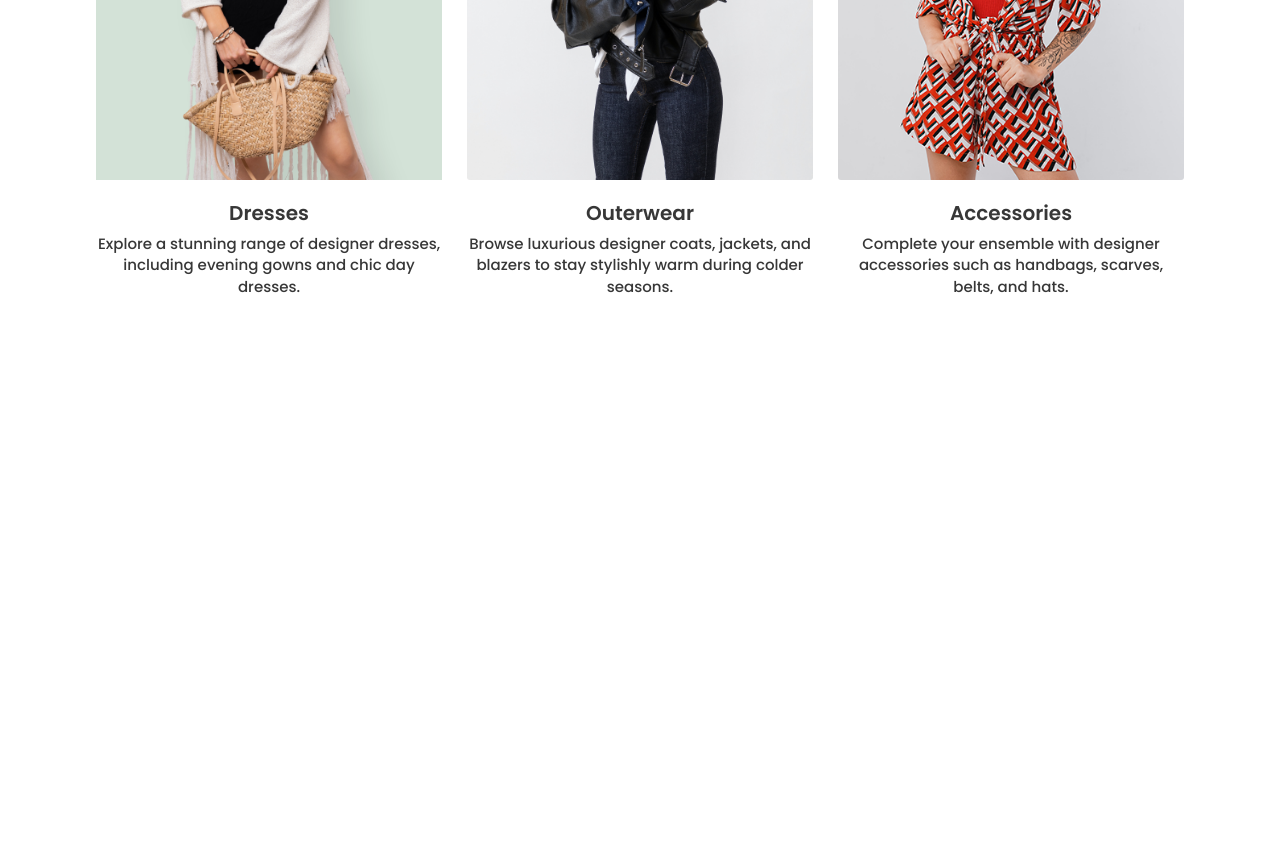
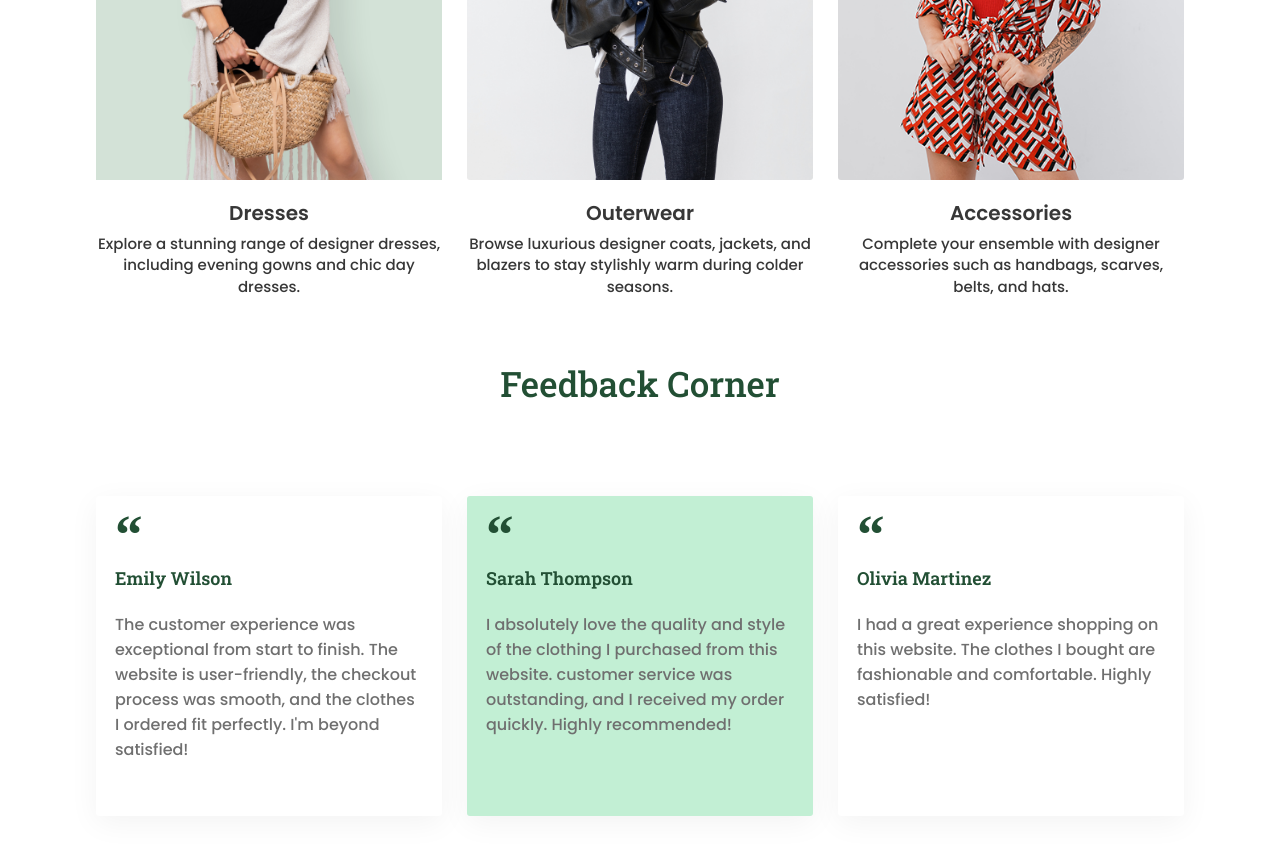
Before and after one commit to MohammedAboSido/Fashion-Website, a plain HTML site: page index.html in a window 1280 px wide. Shown: the part 3669-4523 px from the top of the page. Before the commit the page ends 3969 px from the top, so only its background shows below. Drawn offline with Linux system fonts and the light colour scheme.

Commit message:
Feadback Section

```diff
--- a/css/style.css
+++ b/css/style.css
@@ -430,6 +430,55 @@ header {
 
 /* End Designer Section */
 
+/* Start Feedback Section  */
+.feedback {
+  background-color: var(--white-color);
+  margin-bottom: 181px;
+}
+.feedback .feedback-wrapper {
+  display: flex;
+  flex-direction: column;
+}
+
+.feedback .feedback-wrapper .cards-wrapper {
+  margin-top: 109px;
+  display: flex;
+  align-items: center;
+  justify-content: space-between;
+  gap: 37px;
+}
+.feedback .feedback-wrapper .cards-wrapper .card {
+  flex: 1 434px;
+  height: 253px;
+  padding: 7px 19px 29px;
+  border-radius: 3px;
+  background: #fff;
+  box-shadow: 0px 7px 30px 0px rgba(0, 0, 0, 0.05);
+}
+.feedback .feedback-wrapper .cards-wrapper .card:nth-child(2) {
+  background-color: var(--bg-color);
+}
+.feedback .feedback-wrapper .cards-wrapper .card h4 {
+  color: var(--main-color);
+  font-family: "Arial Rounded MT";
+  font-size: 60px;
+  font-weight: 900;
+}
+.feedback .feedback-wrapper .cards-wrapper .card span {
+  color: var(--main-color);
+  font-family: "Roboto Slab", serif;
+  font-size: 22px;
+  font-weight: 600;
+}
+.feedback .feedback-wrapper .cards-wrapper .card p {
+  color: var(--grey-color);
+  font-size: 16px;
+  font-family: "Poppins", sans-serif;
+  font-weight: 500;
+  margin-top: 30px;
+}
+/* End Feedback Section  */
+
 /* Start Responsive */
 /* Mobile & Tablet*/
 @media screen and (max-width: 1024px) {
@@ -621,6 +670,34 @@ header {
   }
 
   /* End Designer Section */
+
+  /* Start Feedback Section  */
+  .feedback {
+    margin-bottom: 150px;
+    margin-top: 180px;
+  }
+  .feedback .feedback-wrapper .cards-wrapper {
+    margin-top: 90px;
+    gap: 25px;
+    flex-wrap: wrap;
+  }
+  .feedback .feedback-wrapper .cards-wrapper .card {
+    min-height: 320px;
+    height: 360px;
+    flex: 1 260px;
+  }
+
+  .feedback .feedback-wrapper .cards-wrapper .card h4 {
+    font-size: 55px;
+  }
+  .feedback .feedback-wrapper .cards-wrapper .card span {
+    font-size: 18px;
+  }
+  .feedback .feedback-wrapper .cards-wrapper .card p {
+    font-size: 16px;
+    margin-top: 20px;
+  }
+  /* End Feedback Section  */
 }
 
 /* Desktop */
@@ -804,5 +881,32 @@ header {
   }
 
   /* End Designer Section */
+
+  /* Start Feedback Section  */
+  .feedback {
+    margin-bottom: 150px;
+    margin-top: 180px;
+  }
+  .feedback .feedback-wrapper .cards-wrapper {
+    margin-top: 90px;
+    gap: 25px;
+    flex-wrap: wrap;
+  }
+  .feedback .feedback-wrapper .cards-wrapper .card {
+    height: 320px;
+    flex: 1 260px;
+  }
+
+  .feedback .feedback-wrapper .cards-wrapper .card h4 {
+    font-size: 55px;
+  }
+  .feedback .feedback-wrapper .cards-wrapper .card span {
+    font-size: 18px;
+  }
+  .feedback .feedback-wrapper .cards-wrapper .card p {
+    font-size: 16px;
+    margin-top: 20px;
+  }
+  /* End Feedback Section  */
 }
 /* End Responsive */
--- a/index.html
+++ b/index.html
@@ -539,6 +539,46 @@
         </div>
       </section>
       <!-- End Designer Section -->
+
+      <!-- Start Feedback Section -->
+      <section class="feedback">
+        <div class="container">
+          <div class="feedback-wrapper">
+            <div class="section-heading">
+              <h4 class="title">Feedback Corner</h4>
+            </div>
+            <div class="cards-wrapper">
+              <div class="card">
+                <h4>“</h4>
+                <span>Emily Wilson</span>
+                <p>
+                  The customer experience was exceptional from start to finish.
+                  The website is user-friendly, the checkout process was smooth,
+                  and the clothes I ordered fit perfectly. I'm beyond satisfied!
+                </p>
+              </div>
+              <div class="card">
+                <h4>“</h4>
+                <span>Sarah Thompson</span>
+                <p>
+                  I absolutely love the quality and style of the clothing I
+                  purchased from this website. customer service was outstanding,
+                  and I received my order quickly. Highly recommended!
+                </p>
+              </div>
+              <div class="card">
+                <h4>“</h4>
+                <span>Olivia Martinez</span>
+                <p>
+                  I had a great experience shopping on this website. The clothes
+                  I bought are fashionable and comfortable. Highly satisfied!
+                </p>
+              </div>
+            </div>
+          </div>
+        </div>
+      </section>
+      <!-- End Feedback Section -->
     </main>
     <!-- End main -->
     <footer></footer>
```
